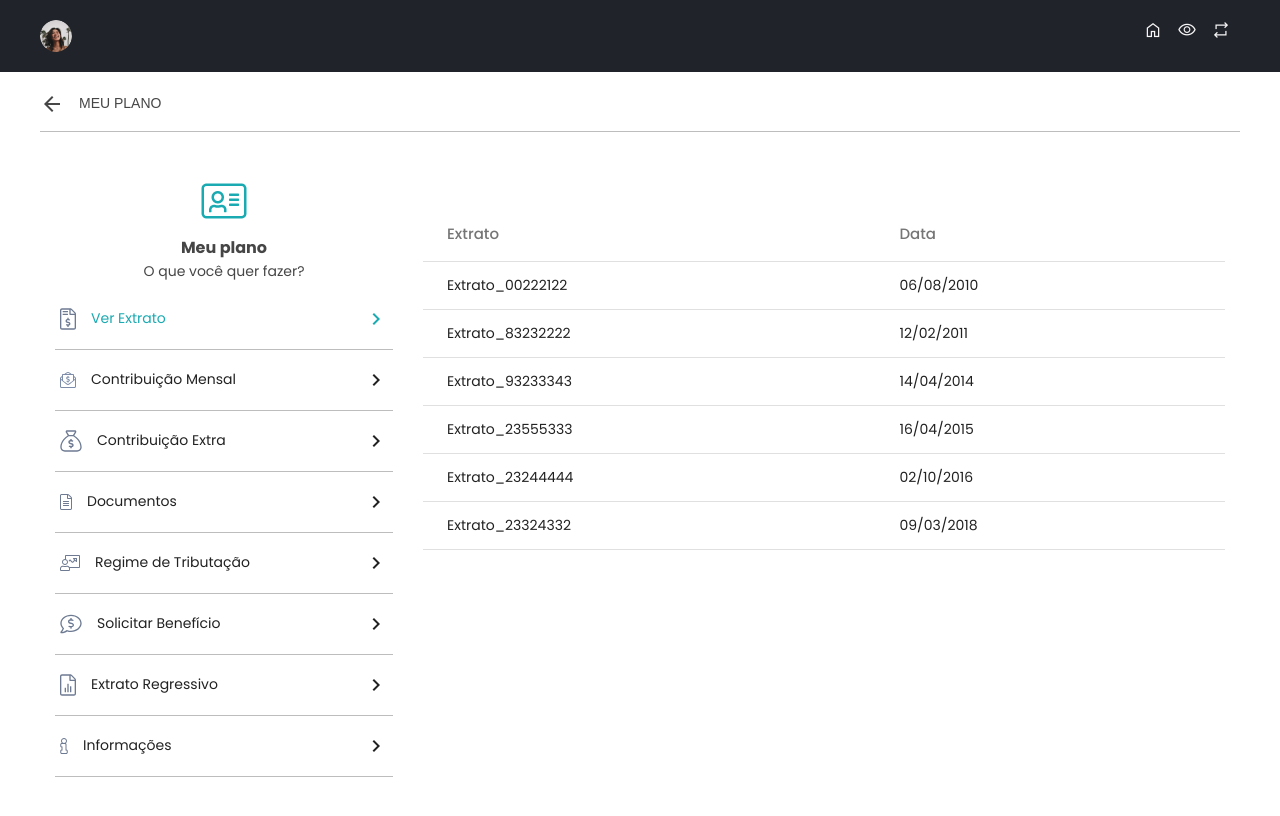
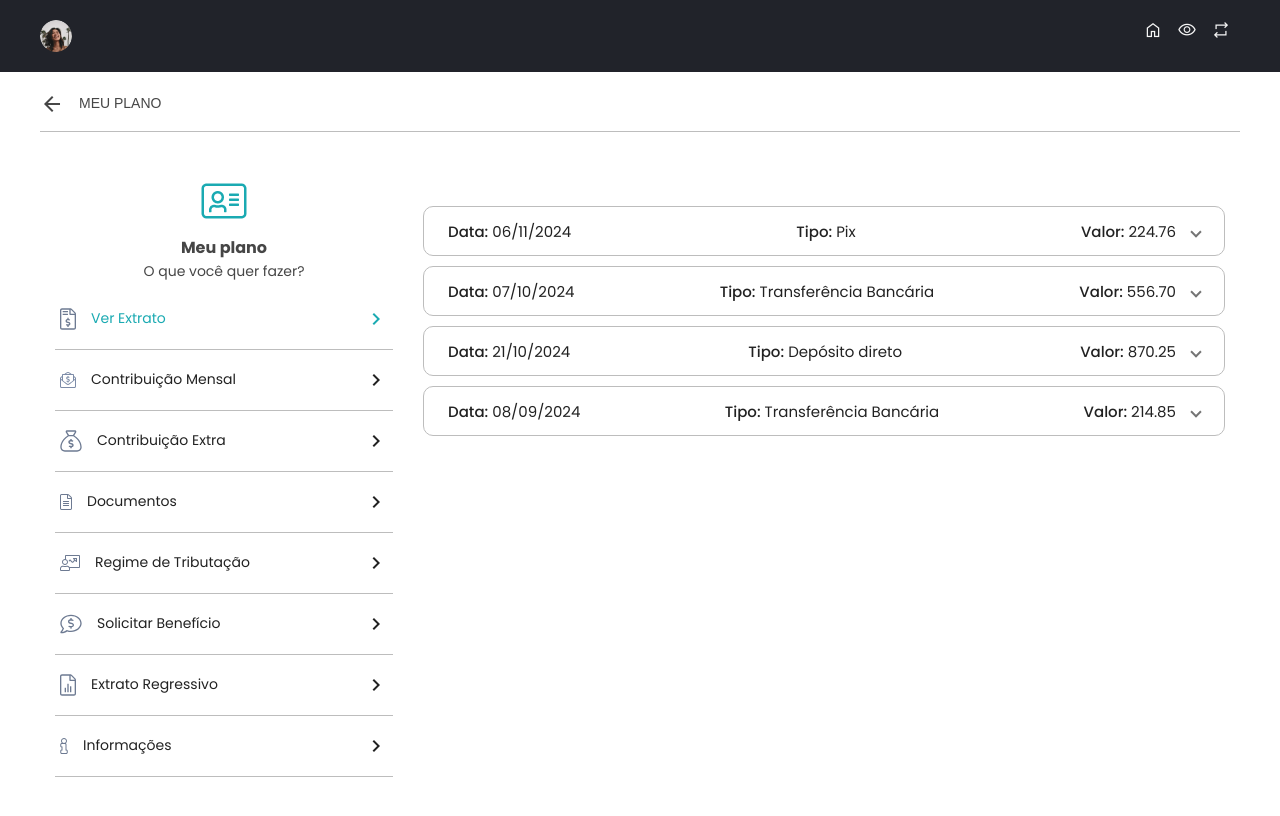
Before and after one commit to edersonabreu/f3-teste, an Angular app: page /aplication/extract in a window 1280 px wide. Shown: the top 816 px of the page. Built offline with nearby package versions, Linux system fonts and the light colour scheme.

Commit message:
pagina de extrato com componentização de acordion

```diff
--- a/package.json
+++ b/package.json
@@ -1,6 +1,6 @@
 {
   "name": "projeto-f3",
-  "version": "1.0.5",
+  "version": "1.0.6",
   "scripts": {
     "ng": "ng",
     "start": "ng serve",
--- /dev/null
+++ b/src/app/componentes/custom-acordion-extract/custom-acordion-extract.component.html
@@ -0,0 +1,21 @@
+
+
+<div class="custom-acordion">
+    <mat-accordion>
+        <mat-expansion-panel *ngFor="let item of items">
+          <mat-expansion-panel-header>
+            <mat-panel-title>
+              <span><b>Data:</b> {{ item.data }}</span>
+              <span><b>Tipo:</b> {{ item.tipo }}</span>
+              <span><b>Valor:</b> {{ item.valor | number:'1.2-2'}}</span>
+            </mat-panel-title>
+          </mat-expansion-panel-header>
+          <div class="content">
+            <p><b>Nome:</b> {{ item.nome }} </p>
+            <p><b>Valor:</b> {{ item.valor }} </p>
+            <p><b>Banco:</b> {{ item.banco }} </p>
+            <p><b>Informações Adicionais:</b> {{ item.info }} </p>
+          </div>
+        </mat-expansion-panel>
+    </mat-accordion>
+</div>
--- /dev/null
+++ b/src/app/componentes/custom-acordion-extract/custom-acordion-extract.component.less
@@ -0,0 +1,35 @@
+.mat-expansion-panel{
+    border: 1px solid #BDBDBD;
+    border-bottom-right-radius: 10px !important;
+    border-bottom-left-radius: 10px !important;
+    border-top-right-radius: 10px !important;
+    border-top-left-radius: 10px !important;
+    box-shadow: initial;
+}
+
+.custom-acordion{
+    margin-top: 50px;
+}
+
+mat-panel-title{
+    display: flex;
+    align-items: center;
+    justify-content: space-between;
+}
+
+mat-panel-title b{
+    font-weight: 500;
+}
+
+mat-expansion-panel{
+    margin-bottom: 10px;
+}
+
+.content b{
+    font-weight: 500;
+}
+
+.content {
+    border-top: 1px solid #BDBDBD;
+    padding: 10px 0 0 0;
+}
--- /dev/null
+++ b/src/app/componentes/custom-acordion-extract/custom-acordion-extract.component.ts
@@ -0,0 +1,24 @@
+import { Component, Input, OnInit } from '@angular/core';
+
+export interface AccordionItem {
+  data: string;
+  tipo: string;
+  nome: string;
+  valor: number;
+  banco: string;
+  info: string;
+}
+
+@Component({
+  selector: 'app-custom-acordion-extract',
+  templateUrl: './custom-acordion-extract.component.html',
+  styleUrls: ['./custom-acordion-extract.component.less']
+})
+export class CustomAcordionExtractComponent implements OnInit {
+  @Input() items: AccordionItem[] = [];
+  constructor() { }
+
+  ngOnInit(): void {
+  }
+
+}
--- a/src/app/module/aplication/aplication.module.ts
+++ b/src/app/module/aplication/aplication.module.ts
@@ -17,7 +17,7 @@ import { MatTableModule } from '@angular/material/table';
   declarations: [
     AplicationComponent,
     ExtractComponent,
-    MonthlyContributionComponent
+    MonthlyContributionComponent,
   ],
   imports: [
     CommonModule,
@@ -28,7 +28,7 @@ import { MatTableModule } from '@angular/material/table';
     MatButtonModule,
     MatIconModule,
     MatExpansionModule,
-    MatTableModule
+    MatTableModule,
   ]
 })
 export class AplicationModule { }
--- a/src/app/module/aplication/extract/extract.component.html
+++ b/src/app/module/aplication/extract/extract.component.html
@@ -1,15 +1 @@
-<table mat-table [dataSource]="dataSource">
-
-    <ng-container matColumnDef="extrato">
-      <th mat-header-cell *matHeaderCellDef> Extrato </th>
-      <td mat-cell *matCellDef="let element"> {{element.extrato}} </td>
-    </ng-container>
-
-    <ng-container matColumnDef="data">
-      <th mat-header-cell *matHeaderCellDef> Data </th>
-      <td mat-cell *matCellDef="let element"> {{element.data}} </td>
-    </ng-container>
-
-    <tr mat-header-row *matHeaderRowDef="displayedColumns"></tr>
-    <tr mat-row *matRowDef="let row; columns: displayedColumns;"></tr>
-</table>
+<app-custom-acordion-extract [items]="mockData"></app-custom-acordion-extract>
--- a/src/app/module/aplication/extract/extract.component.ts
+++ b/src/app/module/aplication/extract/extract.component.ts
@@ -1,19 +1,5 @@
 import { Component, OnInit } from '@angular/core';
-
-
-export interface PeriodicElement {
-  extrato: string;
-  data: string;
-}
-
-const ELEMENT_DATA: PeriodicElement[] = [
-  { extrato: 'Extrato_00222122', data: '06/08/2010'},
-  { extrato: 'Extrato_83232222', data: '12/02/2011'},
-  { extrato: 'Extrato_93233343', data: '14/04/2014'},
-  { extrato: 'Extrato_23555333', data: '16/04/2015'},
-  { extrato: 'Extrato_23244444', data: '02/10/2016'},
-  { extrato: 'Extrato_23324332', data: '09/03/2018'},
-];
+import { AccordionItem } from 'src/app/componentes/custom-acordion-extract/custom-acordion-extract.component';
 
 @Component({
   selector: 'app-extract',
@@ -22,11 +8,14 @@ const ELEMENT_DATA: PeriodicElement[] = [
 })
 export class ExtractComponent implements OnInit {
 
-  displayedColumns: string[] = ['extrato', 'data'];
-  dataSource = ELEMENT_DATA;
-
   ngOnInit(): void {
   }
 
+  mockData: AccordionItem[] = [
+    { data: '06/11/2024', tipo: 'Pix', nome: 'Jurandir da Silva', valor: 224.76, banco: 'Banco do Brasil', info: 'Esta é uma informação adicional sobre a transferência realizada' },
+    { data: '07/10/2024', tipo: 'Transferência Bancária', nome: 'Neide Aparecida', banco: 'Nu Bank', valor: 556.70, info: 'Esta é uma informação adicional sobre a transferência realizada' },
+    { data: '21/10/2024', tipo: 'Depósito direto', nome: 'Otávio Oliveira', valor: 870.25, banco: 'Sicred', info: 'Esta é uma informação adicional sobre a transferência realizada' },
+    { data: '08/09/2024', tipo: 'Transferência Bancária', nome: 'Renan Cardoso', banco: 'Caixa', valor: 214.85, info: 'Esta é uma informação adicional sobre a transferência realizada' }
+  ];
 
 }
--- a/src/app/module/aplication/monthly-contribution/monthly-contribution.component.less
+++ b/src/app/module/aplication/monthly-contribution/monthly-contribution.component.less
@@ -18,6 +18,10 @@
 .panel-header span{
     display: inline-block;
     vertical-align: middle;
+}
+
+mat-expansion-panel{
+    margin-bottom: 10px;
 }
 
 ::ng-deep .mat-expansion-panel-header.mat-expanded{
```
Also changed, not shown: src/app/componentes/componentes.module.ts (+8 -3 lines), 2 other files (tests, documents, lock files or other folders).
